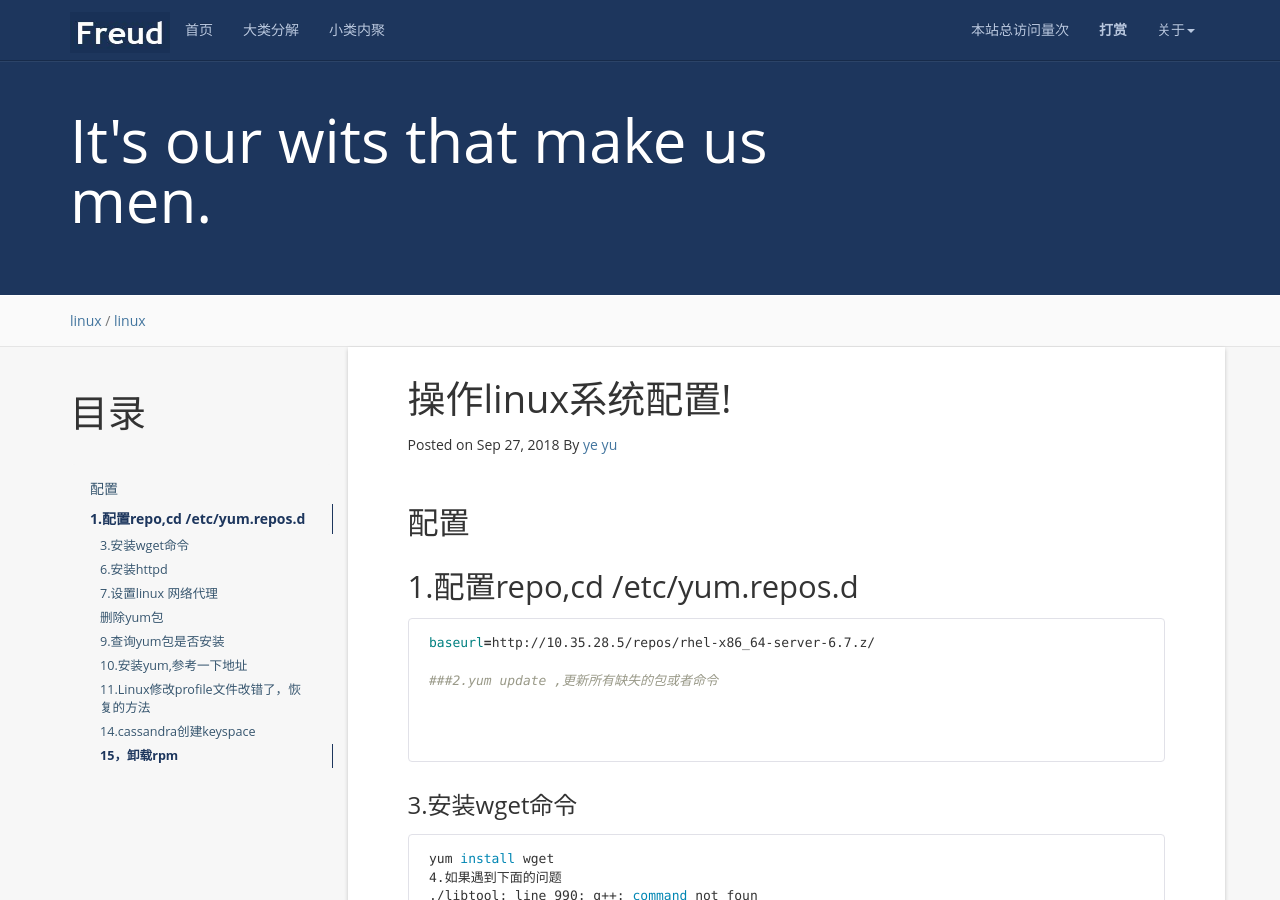
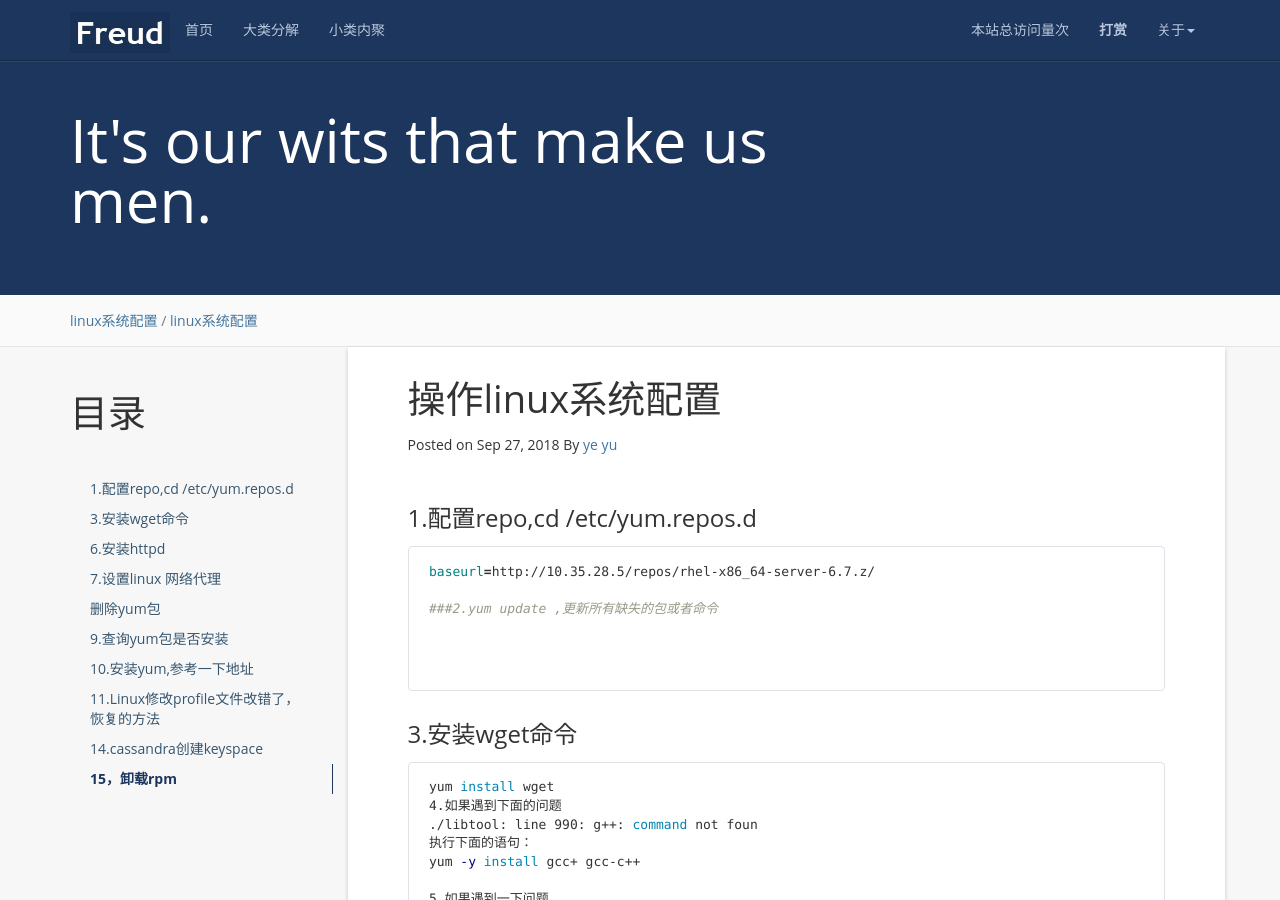
Before and after one commit to yeyu0415/myfirstblog, a Jekyll site: the page built from _posts/2018-09-27-linux配置.md, in a window 1280 px wide and 900 px high. Built offline with Jekyll 4.4.1, drawn with Linux system fonts in a browser that asks for light colours; nearby versions of some CDN libraries; a script that is not in the unit is left out; comment, search, counter and statistics services are not loaded.

Commit message:
修改博客

````diff
--- a/_posts/2018-09-27-linux配置.md
+++ b/_posts/2018-09-27-linux配置.md
@@ -1,18 +1,15 @@
 ---
+title: 操作linux系统配置
 layout: post
-title:  "操作linux系统配置!"
 date:   2018-09-27 11:00:00 +0800
-categories: linux
-tag: linux
+categories: linux系统配置
+tag: linux系统配置
 ---
 
 * content
 {:toc}
 
-
-配置				{#yeyu}
-------------------------
-## 1.配置repo,cd /etc/yum.repos.d
+### 1.配置repo,cd /etc/yum.repos.d
 
 ``` bash
 baseurl=http://10.35.28.5/repos/rhel-x86_64-server-6.7.z/
````
